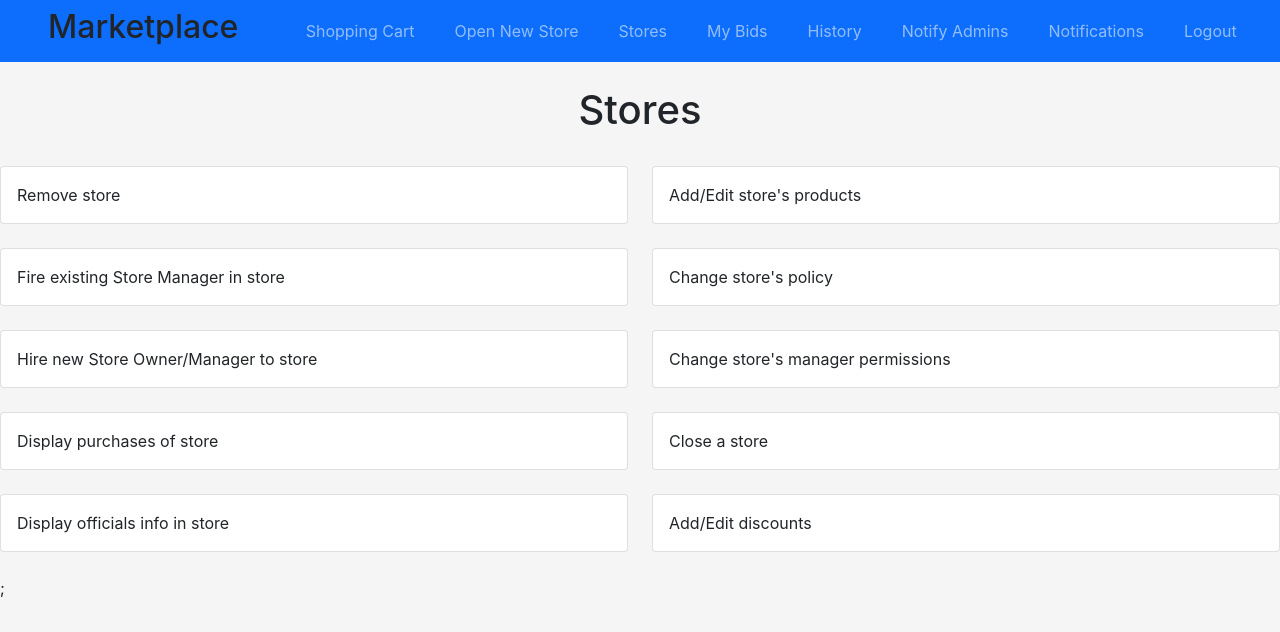
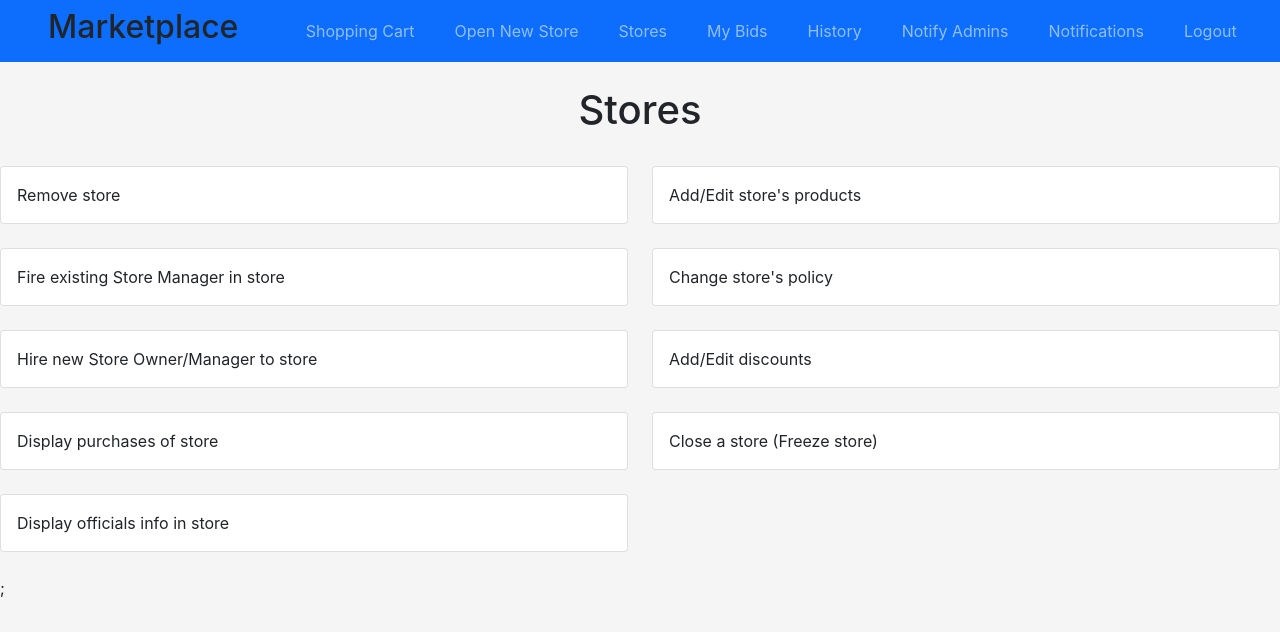
Before and after one commit to danielpiro/Workshop-16b, a Next.js app in the folder GUI/: page /store-management in a window 1280 px wide. Shown: the top 632 px of the page. Built offline with nearby package versions, Linux system fonts and the light colour scheme.

Commit message:
Created new folder for unused pages + updated store managment

```diff
--- a/GUI/pages/add-new-store-supply.js
+++ b/GUI/pages/oldPages/add-new-store-supply.js
@@ -1,7 +1,7 @@
-import Menu from "../components/menu";
+import Menu from "../../components/menu";
 import { useState, useEffect } from "react";
-import api from "../components/api";
-import StoreCard from "../components/store-card";
+import api from "../../components/api";
+import StoreCard from "../../components/store-card";
 
 const AddNewStoreSupply = () => {
   const [store, setStore] = useState([]);
--- a/GUI/pages/change-store-manager-permissions.js
+++ b/GUI/pages/oldPages/change-store-manager-permissions.js
@@ -1,7 +1,7 @@
-import Menu from "../components/menu";
+import Menu from "../../components/menu";
 import axios from "axios";
 import { useState, useEffect } from "react";
-import Footer from "../components/footer";
+import Footer from "../../components/footer";
 
 const ChangeStoreManagerPermissions = () => {
   // const [isLoading, setIsLoading] = useState(true);
--- a/GUI/pages/edit-store-supply.js
+++ b/GUI/pages/oldPages/edit-store-supply.js
@@ -1,7 +1,7 @@
-import Menu from "../components/menu";
+import Menu from "../../components/menu";
 import { useState } from "react";
-import api from "../components/api";
-import StoreCard from "../components/store-card";
+import api from "../../components/api";
+import StoreCard from "../../components/store-card";
 import { useCookies } from "react-cookie";
 
 const EditStoreSupply = () => {
--- a/GUI/pages/store-management.js
+++ b/GUI/pages/store-management.js
@@ -131,11 +131,11 @@ const StoreManagement = () => {
               <div className="card-body">
                 <Link
                   href={{
-                    pathname: "/change-store-manager-permissions",
+                    pathname: "/discounts",
                     query: Object.keys(router.query)[0],
                   }}
                 >
-                  <a>Change store's manager permissions</a>
+                  <a>Add/Edit discounts</a>
                 </Link>
               </div>
             </div>
@@ -172,7 +172,7 @@ const StoreManagement = () => {
                     query: Object.keys(router.query)[0],
                   }}
                 >
-                  <a>Close a store</a>
+                  <a>Close a store (Freeze store)</a>
                 </Link>
               </div>
             </div>
@@ -200,9 +200,9 @@ const StoreManagement = () => {
           <div className="col">
             <div
               className="card"
-              style={{ display: userPermission == "Admin" ? "block" : "none" }}
+              style={{ display: userPermission == "Admin" ? "none" : "none" }}
             >
-              <div className="card-body">
+              {/* <div className="card-body">
                 <Link
                   href={{
                     pathname: "/discounts",
@@ -211,7 +211,7 @@ const StoreManagement = () => {
                 >
                   <a>Add/Edit discounts</a>
                 </Link>
-              </div>
+              </div> */}
             </div>
           </div>
         </div>
```
Also changed, not shown: GUI/pages/create-store.js (deleted).
